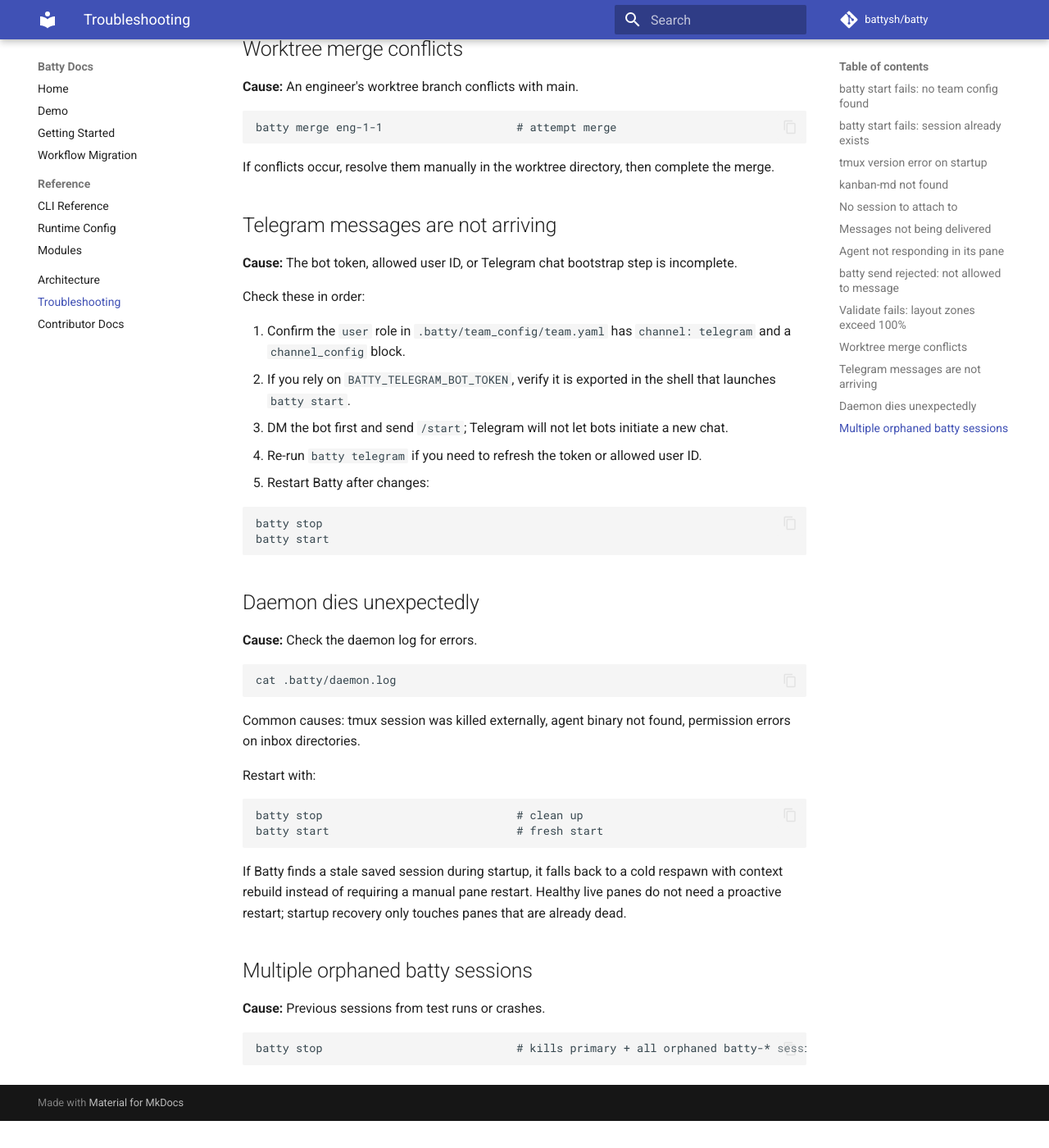
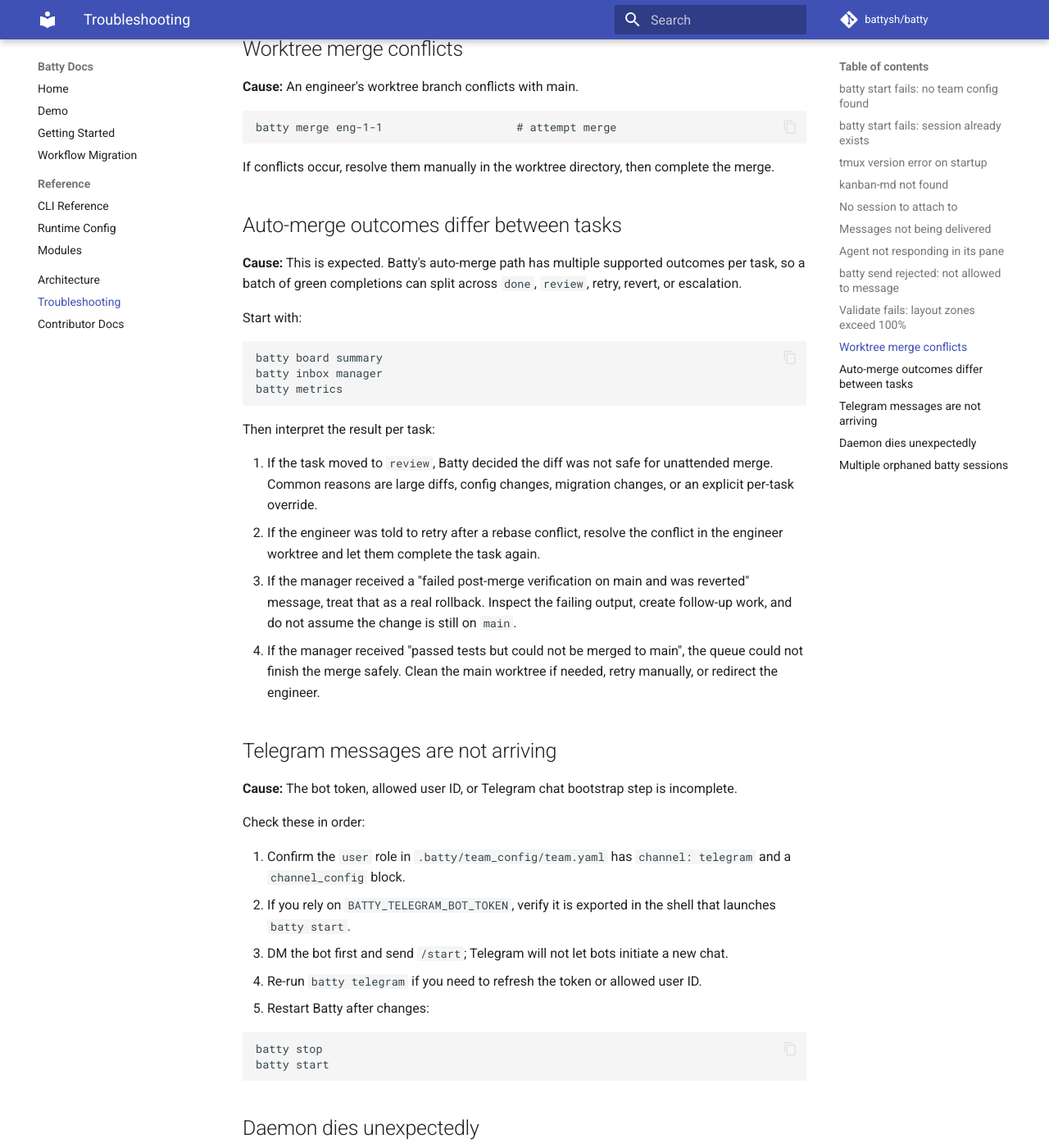
Before and after one commit to battysh/batty, an MkDocs documentation site: the page built from docs/troubleshooting.md, in a window 1280 px wide and 1400 px high, scrolled down 2442 px. Shown: the whole window at 82% size. Built offline with MkDocs 1.6.1 and Material for MkDocs 9.7.7, drawn with Linux system fonts in a browser that asks for light colours; comment, search, counter and statistics services are not loaded; before the commit the page ends 3809 px from its top, so only the background shows below that.

Commit message:
Explain heterogeneous auto-merge outcomes to operators before rollout widens
Task 582 already proves the merge queue and completion flow in code, but the
operator-facing guidance was still only present as local working tree edits.
This captures the supported outcome matrix in the docs so managers can tell the
difference between manual review, successful queue merges, conflict retries,
and reverted post-merge verification failures.

Constraint: Production verification is incomplete if operators cannot interpret mixed queue outcomes in a live run
Rejected: Leave the behavior implicit in tests and event names alone | operators need a direct runbook, not code archaeology
Confidence: high
Scope-risk: narrow
Reversibility: clean
Directive: Keep the docs aligned with the queue outcome/event model whenever auto-merge branches change
Tested: cargo check --lib; cargo test --lib; cargo test auto_merge -- --nocapture; cargo test merge_queue -- --nocapture; cargo test completion_routes_ -- --nocapture; cargo test post_merge_verify_ -- --nocapture
Not-tested: cargo fmt --all -- --check (fails on unrelated pre-existing formatting drift outside Task 582 scope); integration feature suite (cargo test --features integration)

````diff
--- a/docs/troubleshooting.md
+++ b/docs/troubleshooting.md
@@ -115,6 +115,34 @@ batty merge eng-1-1                    # attempt merge
 
 If conflicts occur, resolve them manually in the worktree directory, then complete the merge.
 
+## Auto-merge outcomes differ between tasks
+
+**Cause:** This is expected. Batty's auto-merge path has multiple supported
+outcomes per task, so a batch of green completions can split across `done`,
+`review`, retry, revert, or escalation.
+
+Start with:
+
+```sh
+batty board summary
+batty inbox manager
+batty metrics
+```
+
+Then interpret the result per task:
+
+1. If the task moved to `review`, Batty decided the diff was not safe for
+   unattended merge. Common reasons are large diffs, config changes, migration
+   changes, or an explicit per-task override.
+1. If the engineer was told to retry after a rebase conflict, resolve the
+   conflict in the engineer worktree and let them complete the task again.
+1. If the manager received a "failed post-merge verification on main and was
+   reverted" message, treat that as a real rollback. Inspect the failing output,
+   create follow-up work, and do not assume the change is still on `main`.
+1. If the manager received "passed tests but could not be merged to main", the
+   queue could not finish the merge safely. Clean the main worktree if needed,
+   retry manually, or redirect the engineer.
+
 ## Telegram messages are not arriving
 
 **Cause:** The bot token, allowed user ID, or Telegram chat bootstrap step is incomplete.
````
Also changed, not shown: docs/daemon-modules.md (+7 -0 lines), docs/getting-started.md (+22 -0 lines).
